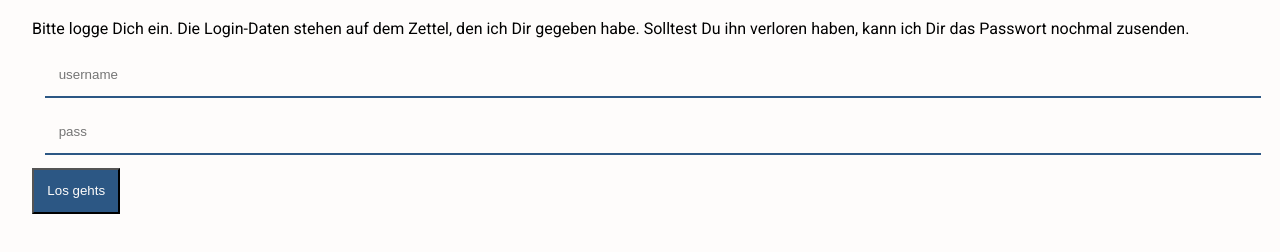
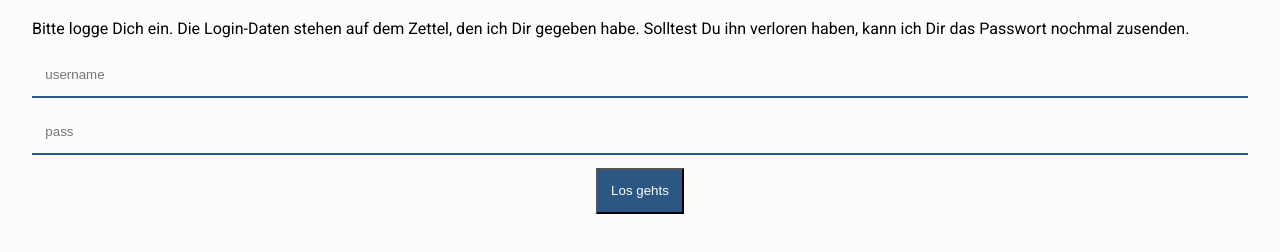
Before and after one commit to wafab112/emilie_xmas, a website: page front/dev/login.html in a window 1280 px wide. Shown: the part 94-346 px from the top of the page. Drawn offline with Linux system fonts and the light colour scheme; sample sign-in values are in the browser's storage.

Commit message:
frontend debug

```diff
--- a/front/dev/scss/login.scss
+++ b/front/dev/scss/login.scss
@@ -25,11 +25,12 @@ input {
     border-bottom: 2px solid map.get(v.$colors, "blue");
     padding: 1em;
     width: 100%;
-    margin: 1em;
+    margin: 1em 0;
 }
 
 button {
     background: map.get(v.$colors, "blue");
     color: map.get(v.$colors, "white");
     padding: 1em;
+    margin: 0 auto;
 }
```
Also changed, not shown: front/dev/css/login.css, 1 other file.
